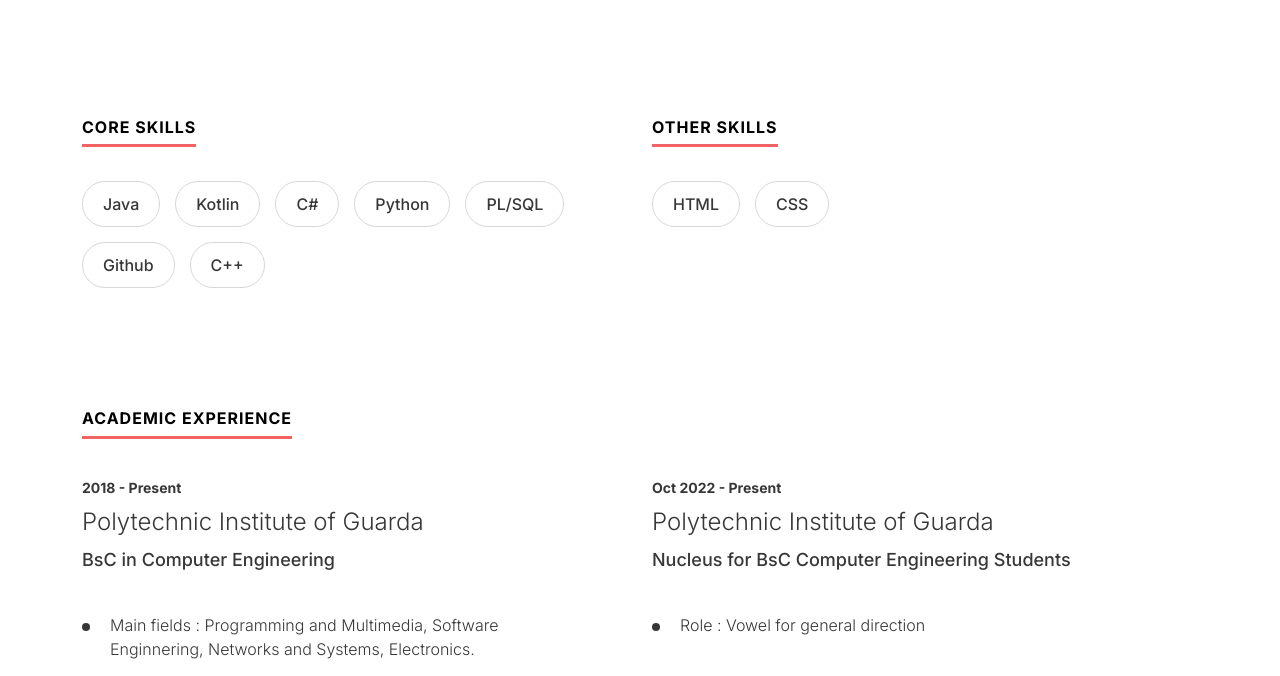
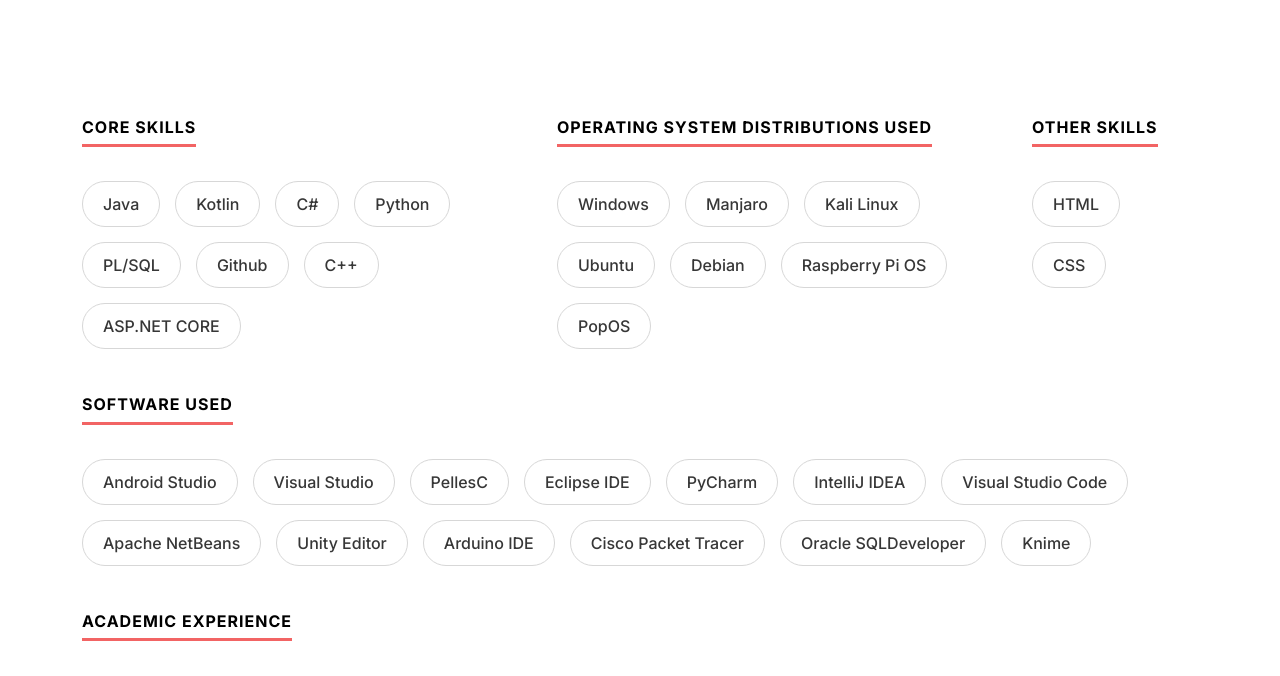
Before and after one commit to luisantoniio1998/luisantoniio1998.github.io, a plain HTML site: page index.html in a window 1280 px wide. Shown: the part 1035-1711 px from the top of the page. Drawn offline with nearby package versions, Linux system fonts and the light colour scheme.

Commit message:
Add files via upload

```diff
--- a/index.html
+++ b/index.html
@@ -1,6 +1,20 @@
 <!doctype html>
 <html lang="en">
   <head>
+    <style>
+      .software{
+        padding-top: 30px;
+      }
+
+      .ds-experience-section{
+        padding-top: 30px;
+      }
+
+      .ds-work-section{
+        padding-top:30px;
+      }
+
+    </style>
     <!-- Required meta tags -->
     <meta charset="utf-8">
     <meta name="viewport" content="width=device-width, initial-scale=1">
@@ -89,7 +103,7 @@
     <div class="ds-skills-section">
       <div class="container">
         <div class="row">
-          <div class="col-12 col-sm-12 col-md-6 col-lg-6 col-xl-6 col-xxl-6">
+          <div class="col-8 col-sm-8 col-md-5 col-lg-5 col-xl-5 col-xxl-5">
              <h2 class="ds-heading">Core Skills</h2>
              <ul class="ds-skills-list">
                <li>Java</li>
@@ -99,13 +113,45 @@
                <li>PL/SQL</li>
                <li>Github</li>
                <li>C++</li>
+               <li>ASP.NET CORE</li>
              </ul>
           </div>
-          <div class="col-12 col-sm-12 col-md-6 col-lg-6 col-xl-6 col-xxl-6">
+          <div class="col-8 col-sm-8 col-md-5 col-lg-5 col-xl-5 col-xxl-5">
+            <h2 class="ds-heading" >Operating System Distributions Used</h2>
+            <ul class="ds-skills-list">
+              <li>Windows</li>
+              <li>Manjaro</li>
+              <li>Kali Linux</li>
+              <li>Ubuntu</li>
+              <li>Debian</li>
+              <li>Raspberry Pi OS</li>
+              <li>PopOS</li>
+            </ul>
+          </div>
+          <div class="col-8 col-sm-8 col-md-2 col-lg-2 col-xl-2 col-xxl-2">
             <h2 class="ds-heading">Other Skills</h2>
             <ul class="ds-skills-list">
               <li>HTML</li>
               <li>CSS</li>
+            </ul>
+          </div>
+          <div Class="row software">
+          <div class="col-12 col-sm-12 col-md-12 col-lg-12 col-xl-12 col-xxl-12">
+            <h2 class="ds-heading">Software Used</h2>
+            <ul class="ds-skills-list">
+              <li>Android Studio</li>
+              <li>Visual Studio</li>
+              <li>PellesC</li>
+              <li>Eclipse IDE</li>
+              <li>PyCharm</li>
+              <li>IntelliJ IDEA</li>
+              <li>Visual Studio Code</li>
+              <li>Apache NetBeans</li>
+              <li>Unity Editor</li>
+              <li>Arduino IDE</li>
+              <li>Cisco Packet Tracer</li>
+              <li>Oracle SQLDeveloper</li>
+              <li>Knime</li>
             </ul>
           </div>
         </div>
```
